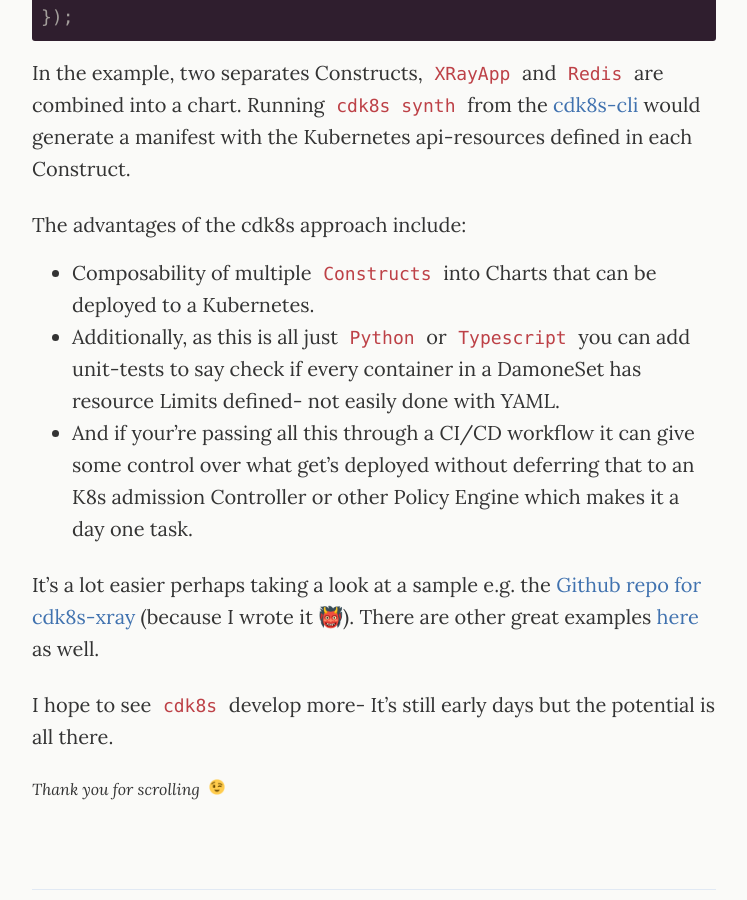
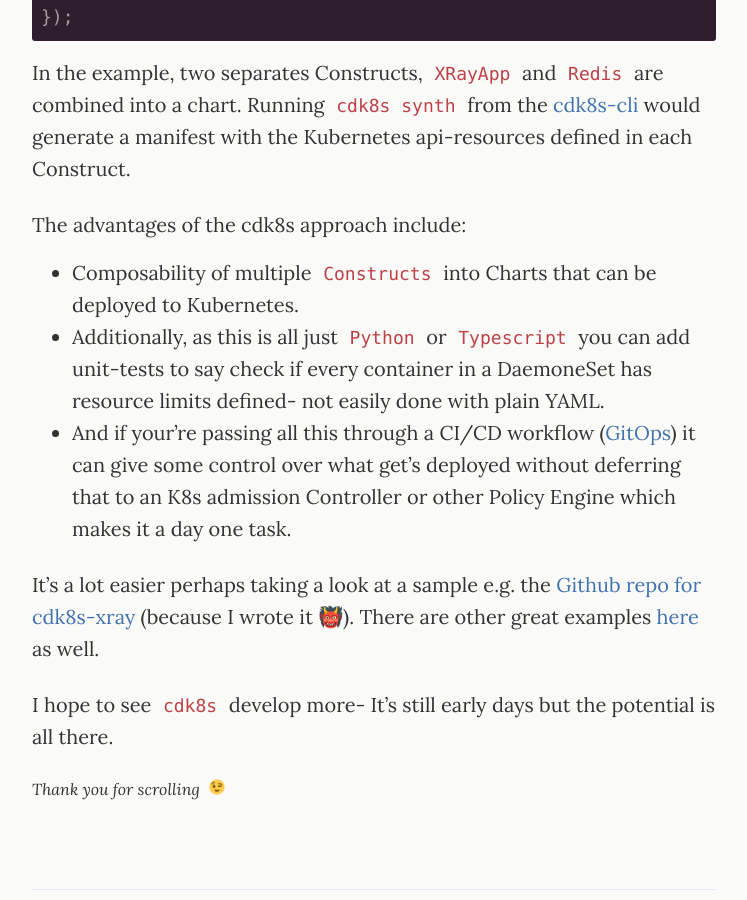
Before and after one commit to mziyabo/mziyabo.github.io, a Jekyll site: the page built from _posts/2020-05-23-kubernetes-charts-and-manifests-with-cdk8s.md, in a window 1280 px wide and 900 px high, scrolled down 2017 px. Shown: the whole window, without its empty margins (266-1013 px from the left). Built offline with Jekyll 4.4.1, drawn with Linux system fonts in a browser that asks for light colours; comment, search, counter and statistics services are not loaded.

Commit message:
post: updated content

```diff
--- a/_posts/2020-05-23-kubernetes-charts-and-manifests-with-cdk8s.md
+++ b/_posts/2020-05-23-kubernetes-charts-and-manifests-with-cdk8s.md
@@ -68,9 +68,9 @@ In the example, two separates Constructs, `XRayApp` and `Redis` are combined int
 
 The advantages of the cdk8s approach include:
 
-- Composability of multiple `Constructs` into Charts that can be deployed to a Kubernetes.
-- Additionally, as this is all just `Python` or `Typescript` you can add unit-tests to say check if every container in a DamoneSet has resource Limits defined- not easily done with YAML.
-- And if your're passing all this through a CI/CD workflow it can give some control over what get's deployed without deferring that to an K8s admission Controller or other Policy Engine which makes it a day one task.
+- Composability of multiple `Constructs` into Charts that can be deployed to Kubernetes.
+- Additionally, as this is all just `Python` or `Typescript` you can add unit-tests to say check if every container in a DaemoneSet has resource limits defined- not easily done with plain YAML.
+- And if your're passing all this through a CI/CD workflow ([GitOps](https://www.weave.works/blog/what-is-gitops-really)) it can give some control over what get's deployed without deferring that to an K8s admission Controller or other Policy Engine which makes it a day one task.
 
 It's a lot easier perhaps taking a look at a sample e.g. the [Github repo for cdk8s-xray](https://github.com/mziyabo/cdk8s-xray) (because I wrote it 👹). There are other great examples [here](https://github.com/dungahk/awesome-cdk8s) as well.
 
```
Also changed, not shown: _posts/2020-04-23-kubectl-auto-completion-in-powershell.md (+1 -1 lines).
